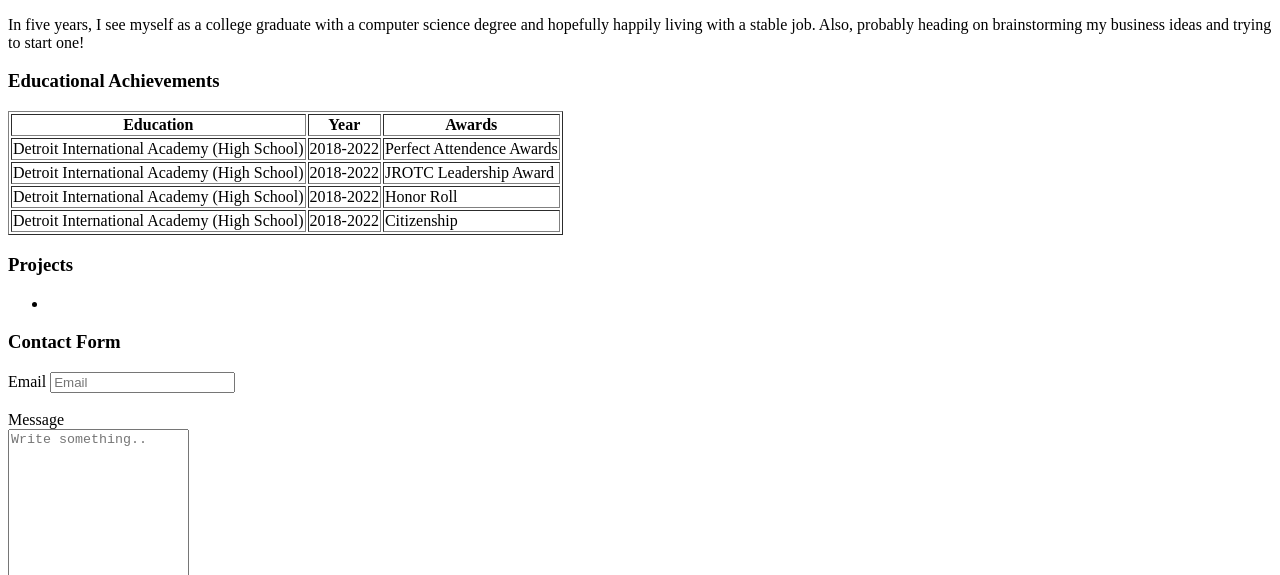
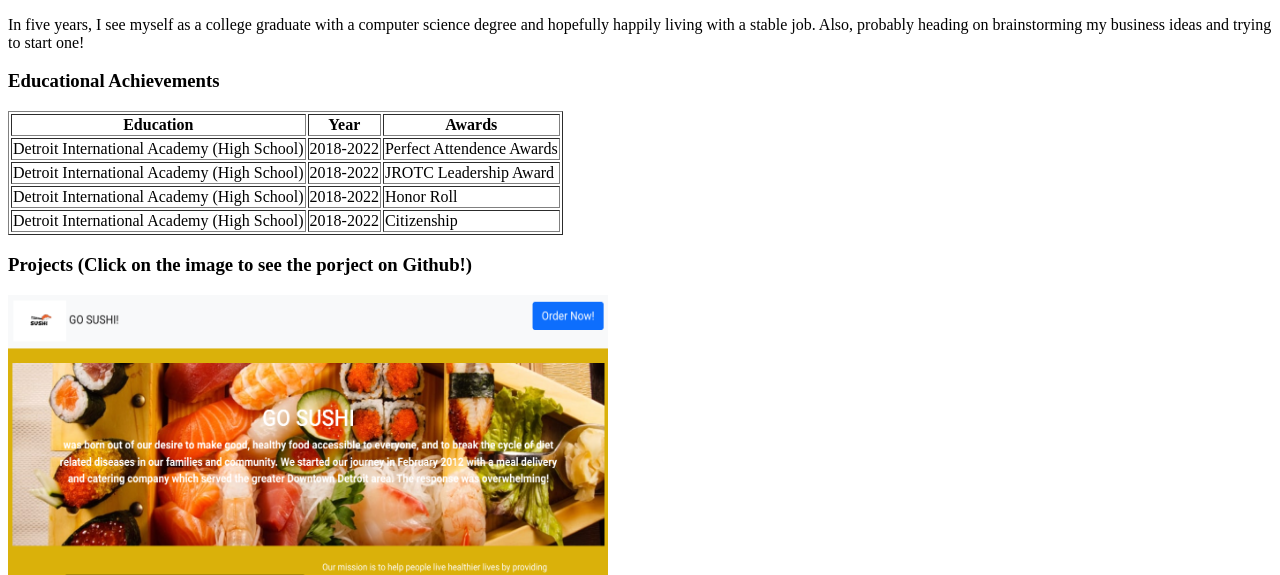
Before and after one commit to Misriya998/portfolio, a plain HTML site: page portfolio/first.html in a window 1280 px wide. Shown: the part 632-1207 px from the top of the page. Drawn offline with Linux system fonts and the light colour scheme.

Commit message:
Portfolio

```diff
--- a/portfolio/first.html
+++ b/portfolio/first.html
@@ -1,7 +1,7 @@
 <!DOCTYPE html>
 <html>
     <head>
-
+      <link rel="stylesheet" href="style.css">
     </head>
 
     <body>
@@ -62,10 +62,11 @@
             <td>Citizenship</td>
           </tr>
         </table>
-        <h3>Projects</h3>
-        <ul>
-          <li></li>
-        </ul>
+
+        <h3>Projects (Click on the image to see the porject on Github!)</h3>
+            <a href="https://github.com/Misriya998/landingPage"><img src="Web1.png" width="600px" height="300px"></a>
+
+
 
 
 
```
Also changed, not shown: portfolio/index.html (+1 -1 lines), portfolio/Web1.png (added), portfolio/style.css (added), portfolio/styles.css (deleted), portfolio/web11.png (added), portfolio/web111.png (added).
